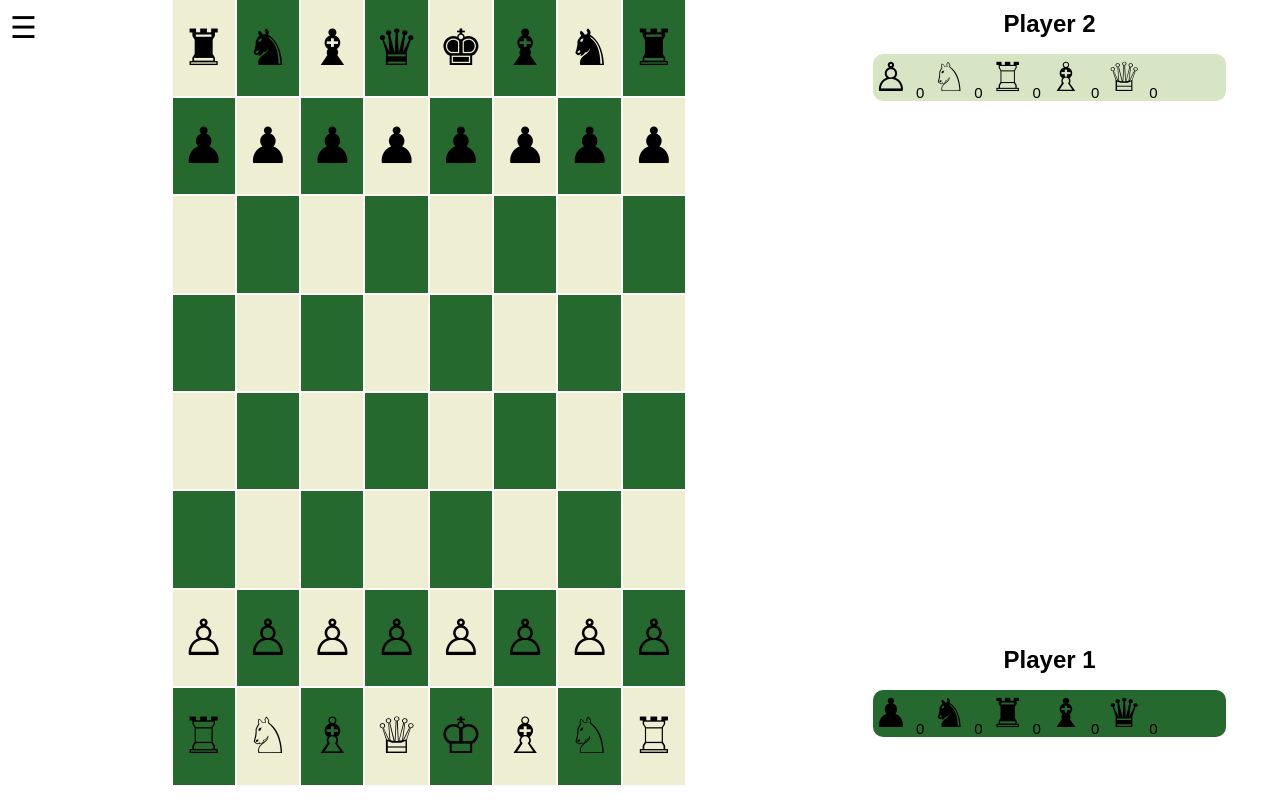
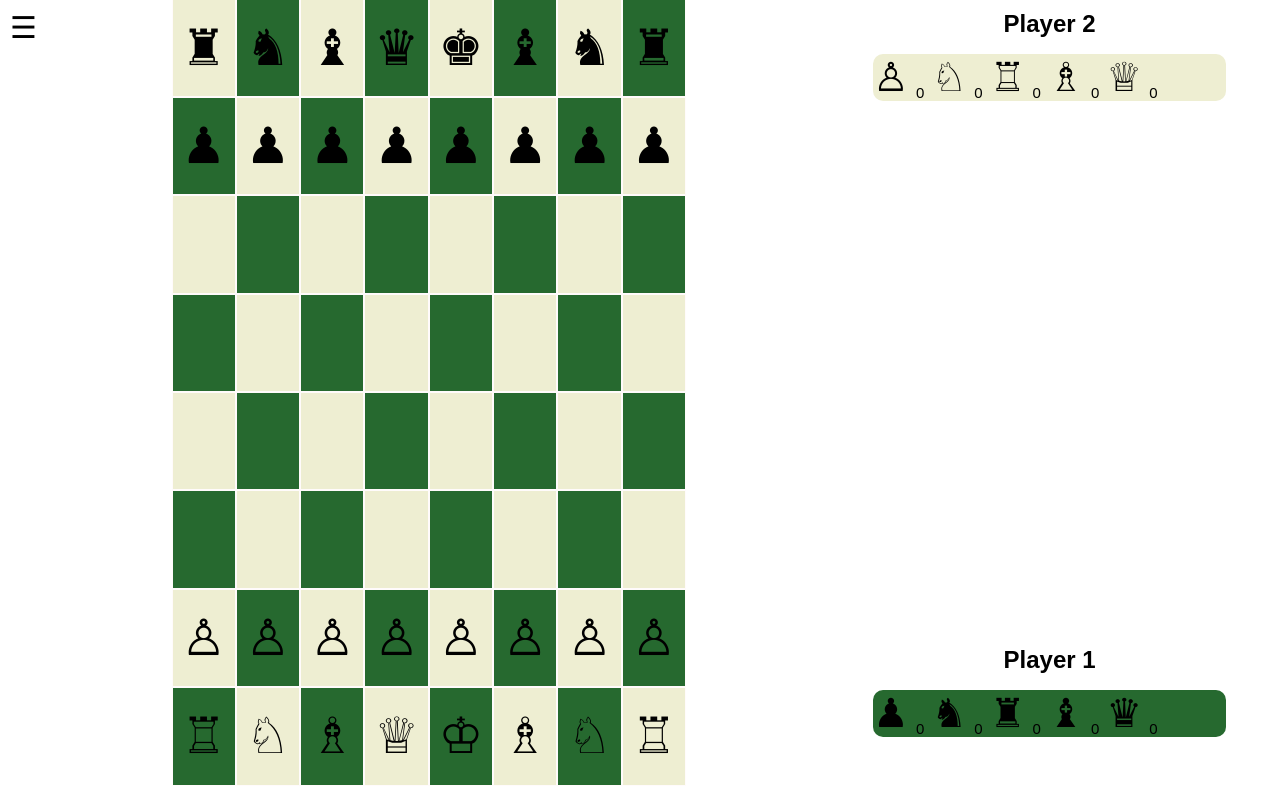
Before and after one commit to Karthik12988/chess-game, a plain HTML site: page index.html in a window 1280 px wide. Drawn offline with Linux system fonts and the light colour scheme.

Commit message:
Add files via upload

```diff
--- a/style.css
+++ b/style.css
@@ -38,7 +38,7 @@ body {
     border-radius: 10px;
 }
 .white-pieces {
-    background-color: rgb(215, 229, 196);
+    background-color: #eeeed2;
     width: 92%;
     display: flex;
     flex-direction: row;
```
